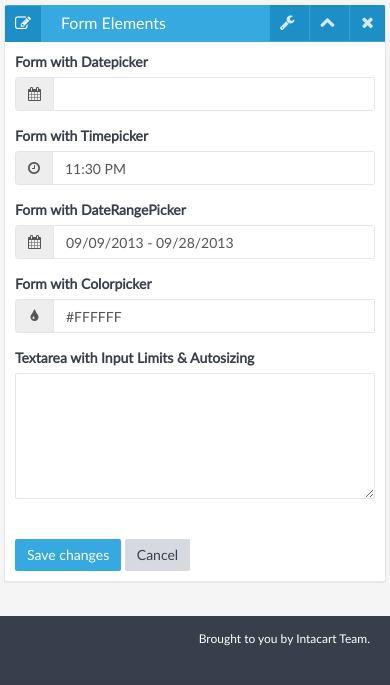
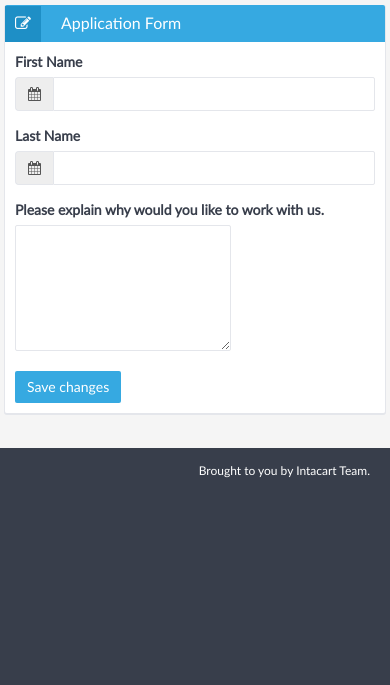
Before and after one commit to world9604/instacart-1, a Django app: template templates/core/quiz.html in a window 390 px wide. Shown: the part 50-735 px from the top of the page. Run offline with Django 3.2, Linux system fonts and the light colour scheme; the template is opened without the code that fills it: values that come from a table or form of the project are taken from there, others are empty; parts of the project's set-up code (start-up, migrations or seed data) failed here and were passed over; some libraries are stand-ins or nearby versions.

Commit message:
added default value for firstname and lastname

```diff
--- a/templates/core/quiz.html
+++ b/templates/core/quiz.html
@@ -25,134 +25,54 @@
 <div class="row">
   <div class="col-lg-12">
     <div class="box">
+      <form action="{% url 'quiz' %}" method="post">{% csrf_token %}
       <div class="box-header">
-        <h2><i class="fa fa-edit"></i>Form Elements</h2>
-        <div class="box-icon">
-          <a href="form-elements.html#" class="btn-setting"><i class="fa fa-wrench"></i></a>
-          <a href="form-elements.html#" class="btn-minimize"><i class="fa fa-chevron-up"></i></a>
-          <a href="form-elements.html#" class="btn-close"><i class="fa fa-times"></i></a>
+        <h2><i class="fa fa-edit"></i>Application Form</h2>
+      </div>
+      <div class="box-content">
+
+        {% if errors %}
+
+        <div class="alert alert-danger">
+          <strong>Errors:</strong>
+          {{errors}}
+        </div>
+
+        {% endif %}
+
+          <div class="form-group">
+            <label class="control-label" for="date01">First Name</label>
+            <div class="controls">
+              <div class="input-group col-sm-4">
+                <span class="input-group-addon"><i class="fa fa-calendar"></i></span>
+                <input type="text" class="form-control" name="firstname" id="firstname" value="{{quizForm.data.firstname}}"/>
               </div>
             </div>
-      <div class="box-content">
-        <form role="form">
+          </div>
           <div class="form-group">
-            <label class="control-label" for="date01">Form with Datepicker</label>
+            <label class="control-label" for="date01">Last Name</label>
             <div class="controls">
-            <div class="input-group date col-sm-4">
+              <div class="input-group col-sm-4">
                 <span class="input-group-addon"><i class="fa fa-calendar"></i></span>
-              <input type="text" class="form-control date-picker" id="date01" data-date-format="mm/dd/yyyy"/>
+                <input type="text" class="form-control" name="lastname" id="lastname" value="{{quizForm.data.lastname}}" />
               </div>
             </div>
           </div>
 
           <div class="form-group">
-            <label class="control-label" for="timepicker1">Form with Timepicker</label>
+            <label class="control-label" for="textarea2">Please explain why would you like to work with us.</label>
             <div class="controls">
-            <div class="input-group col-sm-4 bootstrap-timepicker">
-              <span class="input-group-addon"><i class="fa fa-clock-o"></i></span>
-              <input type="text" class="form-control timepicker" id="timepicker1" value="11:30 PM">
-            </div>
+            <textarea id="limit" rows="6" style="width:60%"></textarea>
             </div>
           </div>
 
-          <div class="form-group">
-            <label class="control-label" for="daterange">Form with DateRangePicker</label>
-            <div class="controls">
-            <div class="input-group col-sm-4">
-              <span class="input-group-addon"><i class="fa fa-calendar"></i></span>
-              <input type="text" class="form-control" id="daterange" value="09/09/2013 - 09/28/2013">
-            </div>
-            </div>
-          </div>
-
-          <div class="form-group">
-            <label class="control-label" for="colorpicker1">Form with Colorpicker</label>
-            <div class="controls">
-            <div class="input-group color col-sm-4">
-              <span class="input-group-addon"><i class="fa fa-tint"></i></span>
-              <input type="text" class="form-control" id="colorpicker1" value="#FFFFFF">
-            </div>
-            </div>
-          </div>
-
-          <div class="form-group">
-            <label class="control-label" for="textarea2">Textarea with Input Limits & Autosizing</label>
-            <div class="controls">
-            <textarea id="limit" rows="6" style="width:100%"></textarea>
-            </div>
-          </div>
-
-          <div class="form-group hidden-xs">
-              <label class="control-label">Textarea with Bootstrap Wysiwig</label>
-            <div class="btn-toolbar" data-role="editor-toolbar" data-target=".editor">
-              <div class="btn-group">
-                <a class="btn dropdown-toggle" data-toggle="dropdown" title="Font"><i class="fa fa-font"></i><b class="caret"></b></a>
-                <ul class="dropdown-menu"></ul>
-              </div>
-              <div class="btn-group">
-                <a class="btn dropdown-toggle" data-toggle="dropdown" title="Font Size"><i class="fa fa-text-height"></i>&nbsp;<b class="caret"></b></a>
-                <ul class="dropdown-menu">
-                  <li><a data-edit="fontSize 5"><font size="5">Huge</font></a></li>
-                  <li><a data-edit="fontSize 3"><font size="3">Normal</font></a></li>
-                  <li><a data-edit="fontSize 1"><font size="1">Small</font></a></li>
-                </ul>
-              </div>
-              <div class="btn-group">
-                <a class="btn" data-edit="bold" title="Bold (Ctrl/Cmd+B)"><i class="fa fa-bold"></i></a>
-                <a class="btn" data-edit="italic" title="Italic (Ctrl/Cmd+I)"><i class="fa fa-italic"></i></a>
-                <a class="btn" data-edit="strikethrough" title="Strikethrough"><i class="fa fa-strikethrough"></i></a>
-                <a class="btn" data-edit="underline" title="Underline (Ctrl/Cmd+U)"><i class="fa fa-underline"></i></a>
-              </div>
-              <div class="btn-group">
-                <a class="btn" data-edit="insertunorderedlist" title="Bullet list"><i class="fa fa-list-ul"></i></a>
-                    <a class="btn" data-edit="insertorderedlist" title="Number list"><i class="fa fa-list-ol"></i></a>
-                    <a class="btn" data-edit="outdent" title="Reduce indent (Shift+Tab)"><i class="fa fa-outdent"></i></a>
-                    <a class="btn" data-edit="indent" title="Indent (Tab)"><i class="fa fa-indent"></i></a>
-              </div>
-              <div class="btn-group">
-                    <a class="btn" data-edit="justifyleft" title="Align Left (Ctrl/Cmd+L)"><i class="fa fa-align-left"></i></a>
-                    <a class="btn" data-edit="justifycenter" title="Center (Ctrl/Cmd+E)"><i class="fa fa-align-center"></i></a>
-                    <a class="btn" data-edit="justifyright" title="Align Right (Ctrl/Cmd+R)"><i class="fa fa-align-right"></i></a>
-                    <a class="btn" data-edit="justifyfull" title="Justify (Ctrl/Cmd+J)"><i class="fa fa-align-justify"></i></a>
-              </div>
-              <div class="btn-group">
-                <a class="btn dropdown-toggle" data-toggle="dropdown" title="Hyperlink"><i class="fa fa-link"></i></a>
-                <div class="dropdown-menu input-append">
-                  <input class="span2" placeholder="URL" type="text" data-edit="createLink"/>
-                  <button class="btn" type="button">Add</button>
-                </div>
-                <a class="btn" data-edit="unlink" title="Remove Hyperlink"><i class="fa fa-cut"></i></a>
-
-              </div>
-
-
-              <div class="btn-group">
-                <a class="btn" data-edit="undo" title="Undo (Ctrl/Cmd+Z)"><i class="fa fa-undo"></i></a>
-                    <a class="btn" data-edit="redo" title="Redo (Ctrl/Cmd+Y)"><i class="fa fa-repeat"></i></a>
-              </div>
-            </div>
-
-            <div class="editor">
-                  Go ahead&hellip;
-            </div>
-          </div>
-
-          <br/>
-
-          <div class="form-group hidden-xs">
-            <label class="control-label" for="textarea2">Textarea with CLEditor</label>
-            <div class="controls">
-            <textarea class="cleditor" id="textarea2" rows="3"></textarea>
-            </div>
-          </div>
           <div class="form-actions">
             <button type="submit" class="btn btn-primary">Save changes</button>
-            <button type="reset" class="btn">Cancel</button>
           </div>
-        </form>
 
       </div>
     </div>
+    </form>
   </div><!--/col-->
 
 </div><!--/row-->
```
Also changed, not shown: core/views.py (+14 -1 lines), 1 other file. Lines whose indentation alone changed are shown as unchanged.
